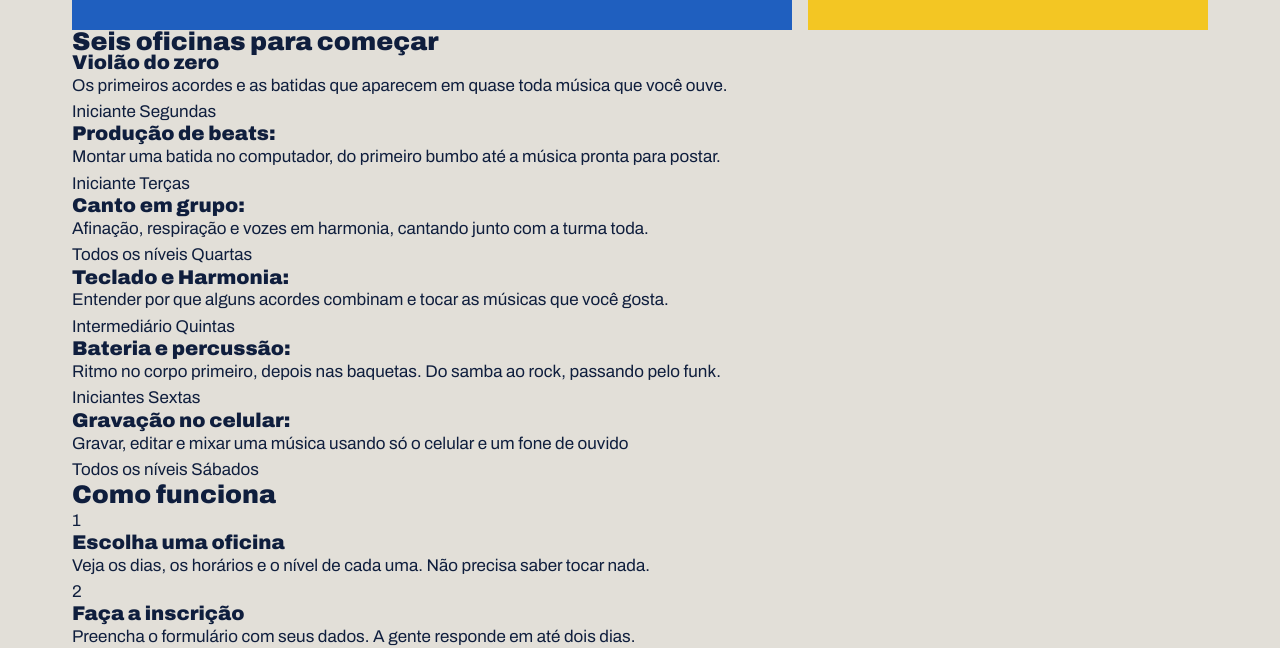
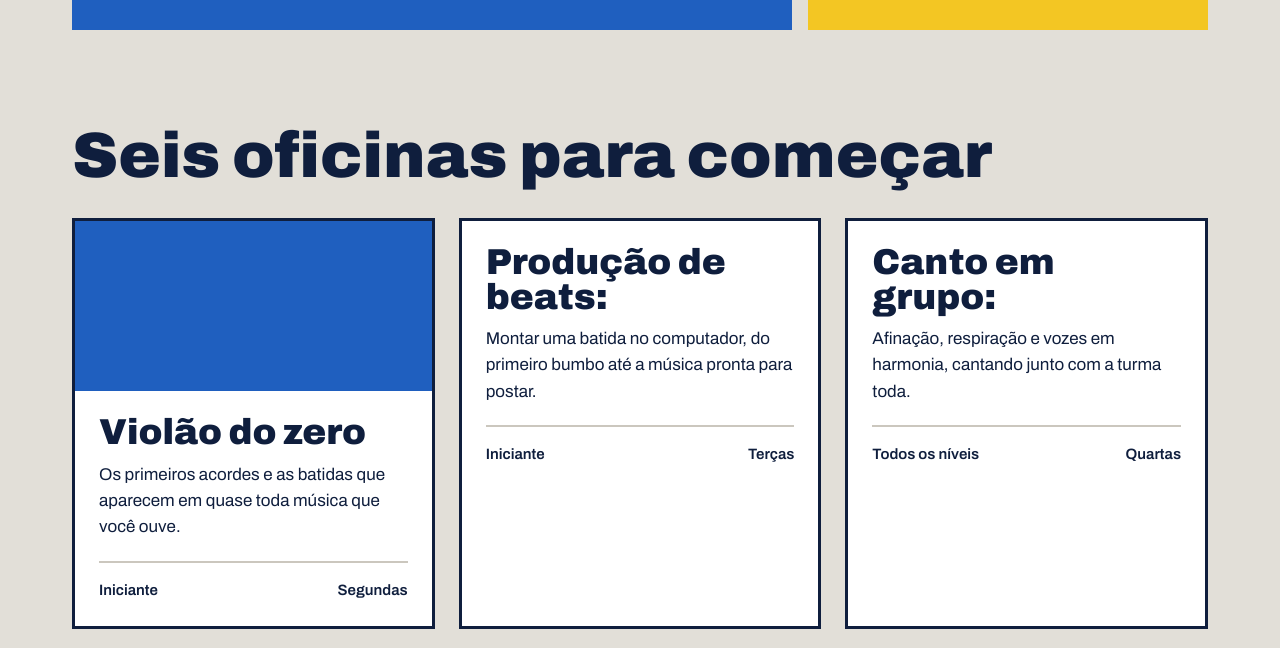
Before and after one commit to adryelleysousa2019-alt/laje_sonora, a plain HTML site: page index.html in a window 1280 px wide. Shown: the part 802-1450 px from the top of the page. Drawn offline with Linux system fonts and the light colour scheme; a web font is replaced by a local one.

Commit message:
Cards das oficinas

```diff
--- a/index.css
+++ b/index.css
@@ -127,3 +127,63 @@ h1, h2, h3 {
 .botao:hover{
     background:var(--caixa-dagua);
 }
+
+.secao {
+    margin-top: 96px;
+}
+
+.titulo-secao {
+    font-size: 64px;
+    margin-bottom: 32px;
+}
+
+.cards {
+    display: flex;
+    flex-wrap: wrap;
+    gap: 24px;
+}
+
+.card {
+    background-color: white;
+    border: 3px solid var(--tinta);
+    flex: 1 1 340px;
+}
+
+.card .foto {
+    height: 170px;
+}
+
+.foto {
+    background-color: var(--concreto-escuro);
+}
+
+.foto-azul {
+    background-color: var(--caixa-dagua);
+}
+
+.foto-amarela {
+    background-color: var(--fita);
+}
+
+.foto-tinta {
+    background-color: var(--tinta);
+}
+
+.card-texto {
+    padding: 24px;
+}
+
+.card h3 {
+    font-size: 36px;
+    margin-bottom: 12px;
+}
+
+.card-info {
+    margin-top: 20px;
+    padding-top: 16px;
+    border-top: 2px solid var(--concreto-escuro);
+    font-weight: 600;
+    font-size: 15px;
+    display: flex;
+    justify-content: space-between;
+}
```
